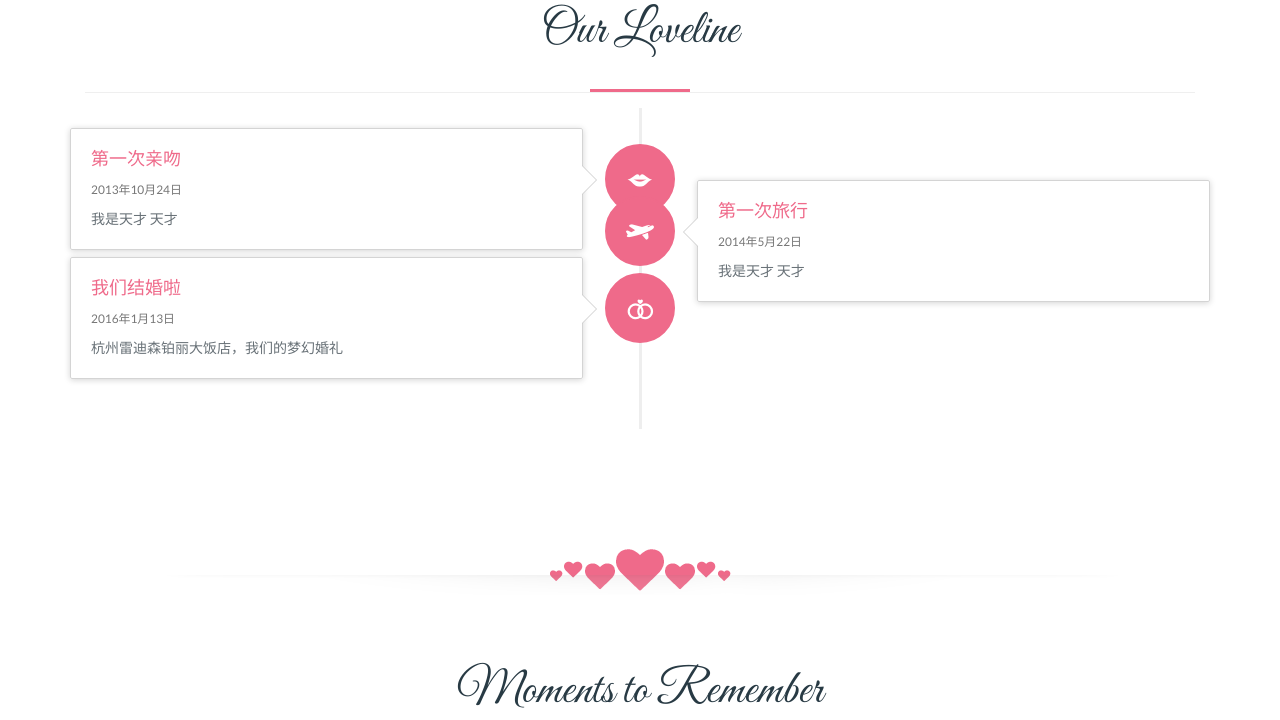
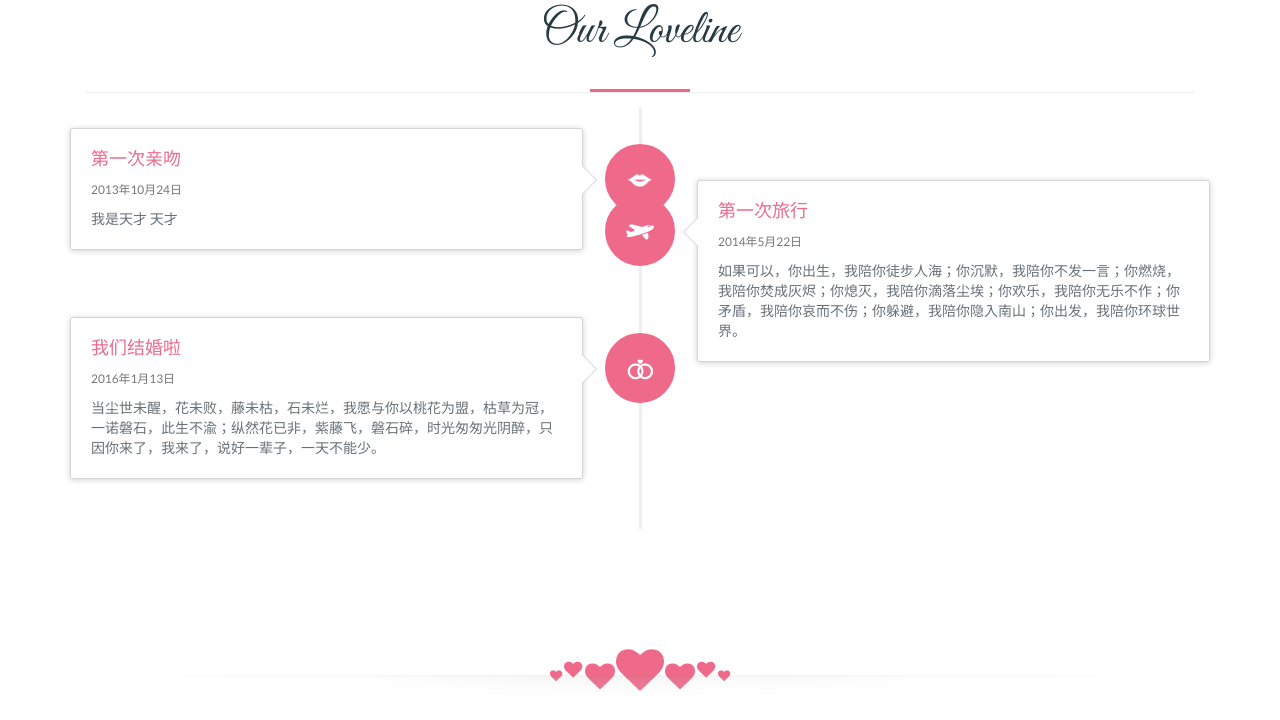
Before and after one commit to randomp/wedding, a Django app: page / in a window 1280 px wide. Shown: the part 1672-2392 px from the top of the page. Run offline with Django 3.2, Linux system fonts and the light colour scheme; some libraries are stand-ins or nearby versions.

Commit message:
Upadate words

```diff
--- a/blog/templates/index.html
+++ b/blog/templates/index.html
@@ -191,9 +191,7 @@
                                     <p><small class="text-muted">2014年5月22日</small></p>
                                 </div>
                                 <div class="timeline-body">
-                                    <p>
-                                        我是天才
-                                        天才
+                                    <p>如果可以，你出生，我陪你徒步人海；你沉默，我陪你不发一言；你燃烧，我陪你焚成灰烬；你熄灭，我陪你滴落尘埃；你欢乐，我陪你无乐不作；你矛盾，我陪你哀而不伤；你躲避，我陪你隐入南山；你出发，我陪你环球世界。
                                     </p>
                                 </div>
                             </div>
@@ -207,8 +205,7 @@
                                     <p><small class="text-muted">2016年1月13日</small></p>
                                 </div>
                                 <div class="timeline-body">
-                                    <p>
-                                        杭州雷迪森铂丽大饭店，我们的梦幻婚礼
+                                    <p>当尘世未醒，花未败，藤未枯，石未烂，我愿与你以桃花为盟，枯草为冠，一诺磐石，此生不渝；纵然花已非，紫藤飞，磐石碎，时光匆匆光阴醉，只因你来了，我来了，说好一辈子，一天不能少。
                                     </p>
                                 </div>
                             </div>
```
Also changed, not shown: ksWedding/static/images/g10.JPG (added).
